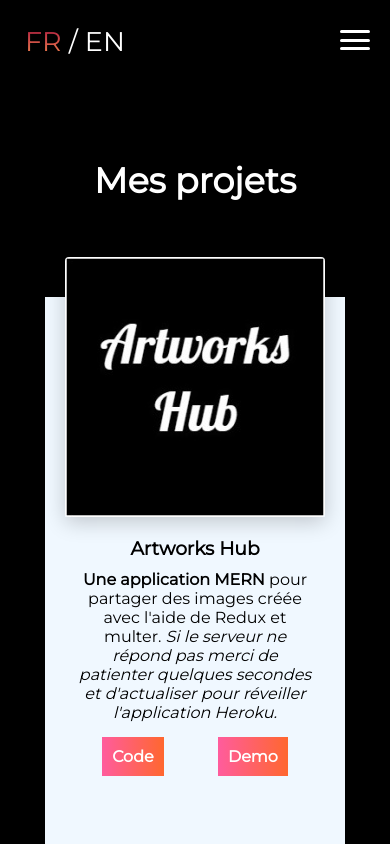
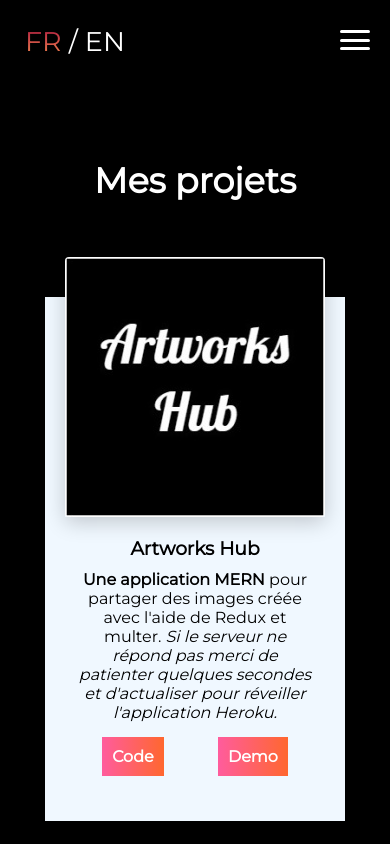
Before and after one commit to gabrielbarrera3018/Portfolio-Parallax-1, a plain HTML site: page index.html in a window 390 px wide. In both pictures the pointer is over the element 195 px from the left and 2753 px from the top of the page. Shown: the part 2331-3175 px from the top of the page. Drawn offline with Linux system fonts and the light colour scheme.

Commit message:
makes it better

```diff
--- a/style.css
+++ b/style.css
@@ -580,6 +580,6 @@ footer {
         margin: 35px 0;
     }
     .card:hover{
-        height: 550px;
+        height: fit-content;
     }
 }
```
